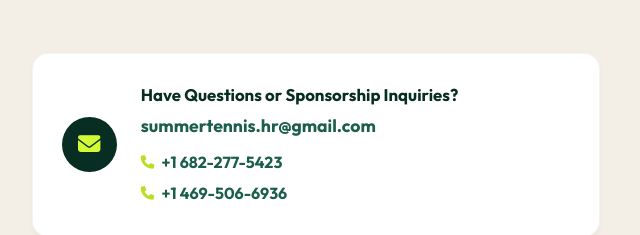
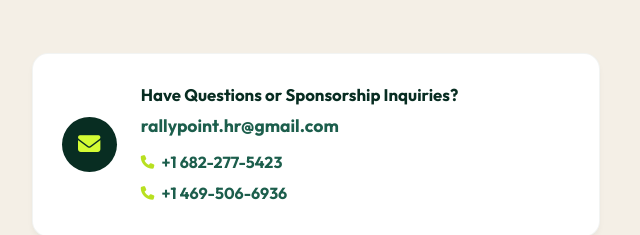
Before and after one commit to Smarty67-dev/rallypointwebsite, a website: page index.html in a window 1280 px wide. Shown: the part 1261-1496 px from the top of the page, 0-640 px from the left. Drawn offline with nearby package versions, Linux system fonts and the light colour scheme; a web font is replaced by a local one.

Commit message:
Update contact and notification email to rallypoint.hr@gmail.com

```diff
--- a/email-config.js
+++ b/email-config.js
@@ -1,14 +1,14 @@
 /**
  * Booking notification email settings.
  *
- * Primary: FormSubmit.co → summertennis.hr@gmail.com
+ * Primary: FormSubmit.co → rallypoint.hr@gmail.com
  * One-time setup: after the first real booking, check that inbox and click
  * FormSubmit's activation link so future alerts are delivered.
  *
  * Optional backup: create a free key at https://web3forms.com (set recipient
- * to summertennis.hr@gmail.com) and paste it below.
+ * to rallypoint.hr@gmail.com) and paste it below.
  */
 window.RALLY_EMAIL_CONFIG = {
-  notifyEmail: 'summertennis.hr@gmail.com',
+  notifyEmail: 'rallypoint.hr@gmail.com',
   web3formsAccessKey: ''
 };
--- a/index.html
+++ b/index.html
@@ -128,7 +128,7 @@
           </div>
           <div class="about-contact-info">
             <h5>Have Questions or Sponsorship Inquiries?</h5>
-            <a href="mailto:summertennis.hr@gmail.com" id="contact-email">summertennis.hr@gmail.com</a>
+            <a href="mailto:rallypoint.hr@gmail.com" id="contact-email">rallypoint.hr@gmail.com</a>
             <div class="about-contact-phones">
               <a href="tel:+16822775423"><i class="fa-solid fa-phone"></i> +1 682-277-5423</a>
               <a href="tel:+14695066936"><i class="fa-solid fa-phone"></i> +1 469-506-6936</a>
@@ -513,7 +513,7 @@
           </li>
           <li>
             <i class="fa-solid fa-envelope"></i>
-            <span>Inquiries:<br><a href="mailto:summertennis.hr@gmail.com" id="footer-email">summertennis.hr@gmail.com</a></span>
+            <span>Inquiries:<br><a href="mailto:rallypoint.hr@gmail.com" id="footer-email">rallypoint.hr@gmail.com</a></span>
           </li>
         </ul>
       </div>
```
